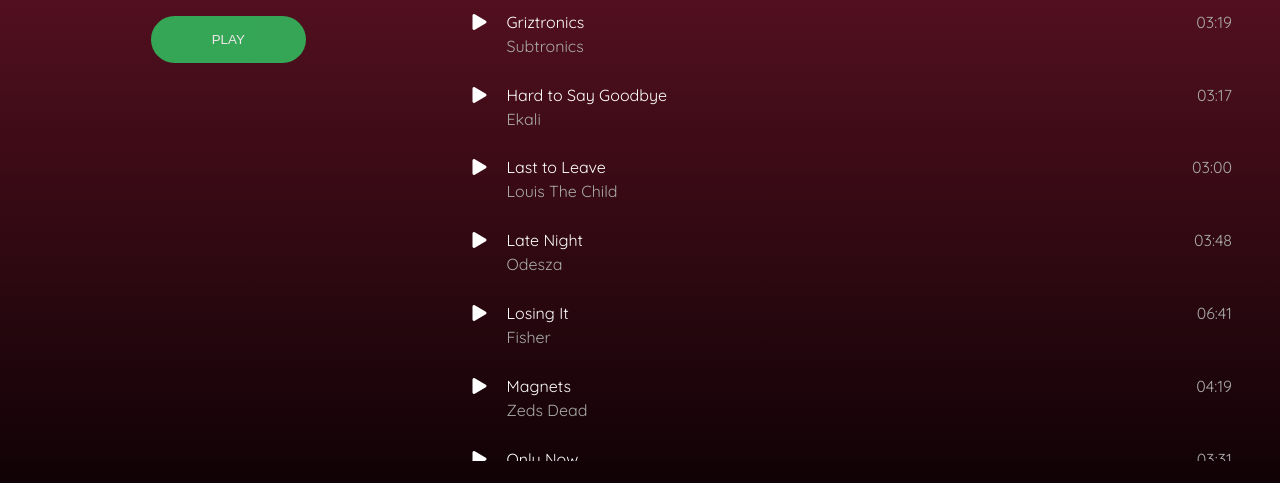
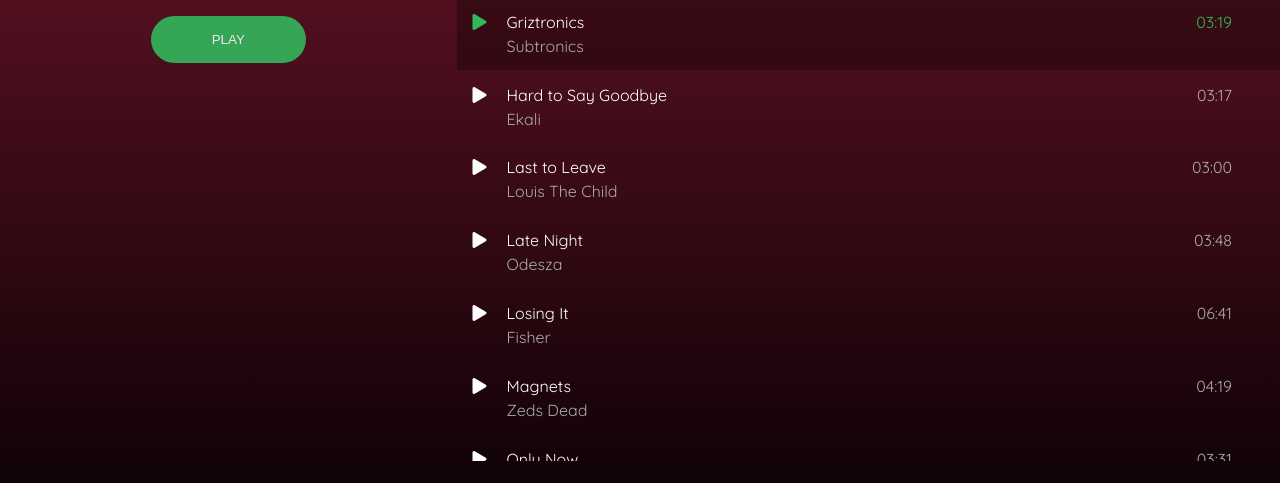
Before and after one commit to hauze-v/music-player, a plain HTML site: page index.html in a window 1280 px wide. Shown: the part 317-800 px from the top of the page. Drawn offline with Linux system fonts and the light colour scheme.

Commit message:
Finished the rest of the render function logic which uses some ternary operators to determine if the song is selected or paused or not and thus displays that list item appropriately.

```diff
--- a/css/styles.css
+++ b/css/styles.css
@@ -121,7 +121,8 @@ body {
   background: rgb(0, 0, 0, 0.3);
 }
 .playlist__song--active {
-  color: light var(--light-green);
+  background: rgba(0, 0, 0, 0.3);
+  color: var(--light-green);
 }
 .playlist__song--active div {
   color: inherit;
--- a/javascript/modules/playlist.js
+++ b/javascript/modules/playlist.js
@@ -2,9 +2,9 @@ import { songsList } from '../data/songs.js'; // grabs the songlist array object
 
 /* Use the revealing module pattern*/
 const Playlist = (() => {
-  /* Data or State */
+  /* Data and State Variables */
   let songs = songsList;
-  let currentlyPlayingIndex = 0;
+  let currentlyPlayingIndex = 4;
   // We're using a built-in web API from the browser to play audio and get various audio file information
   let currentSong = new Audio(songs[currentlyPlayingIndex].url);
   let isPlaying = false;
@@ -19,11 +19,24 @@ const Playlist = (() => {
   const render = () => {
     let markup = '';
 
+    const togglePlayPauseIcon = (itemIndex) => {
+      /* If current index matches index argument, check if song is paused and return icon based on its' state
+         If the current index does not match, simply return the play button. */
+      if (currentlyPlayingIndex === itemIndex) {
+        return currentSong.paused ? "fa-play" : "fa-pause";
+      } else {
+        return "fa-play";
+      }
+    }
+
+    /* Loop through the songs and render each one appropriately */
     songs.forEach((songObj, index) => {
+      /* We use two JavaScript ternary operators right off the bat here to check if the index of the forEach loop is equal to the currentlyPlayingIndex
+         If it is, we add an additional CSS class that will style that list item differently. */
       markup += `
-        <li class="playlist__song">
+        <li class="playlist__song ${index === currentlyPlayingIndex ? "playlist__song--active" : ""}">
           <div class="play-pause">
-            <i class="fa fa-play pp-icon"></i>
+            <i class="fa ${togglePlayPauseIcon(index)} pp-icon"></i>
           </div>
           <div class="playlist__song-details">
             <span class="playlist__song-name">${songObj.title}</span>
```
